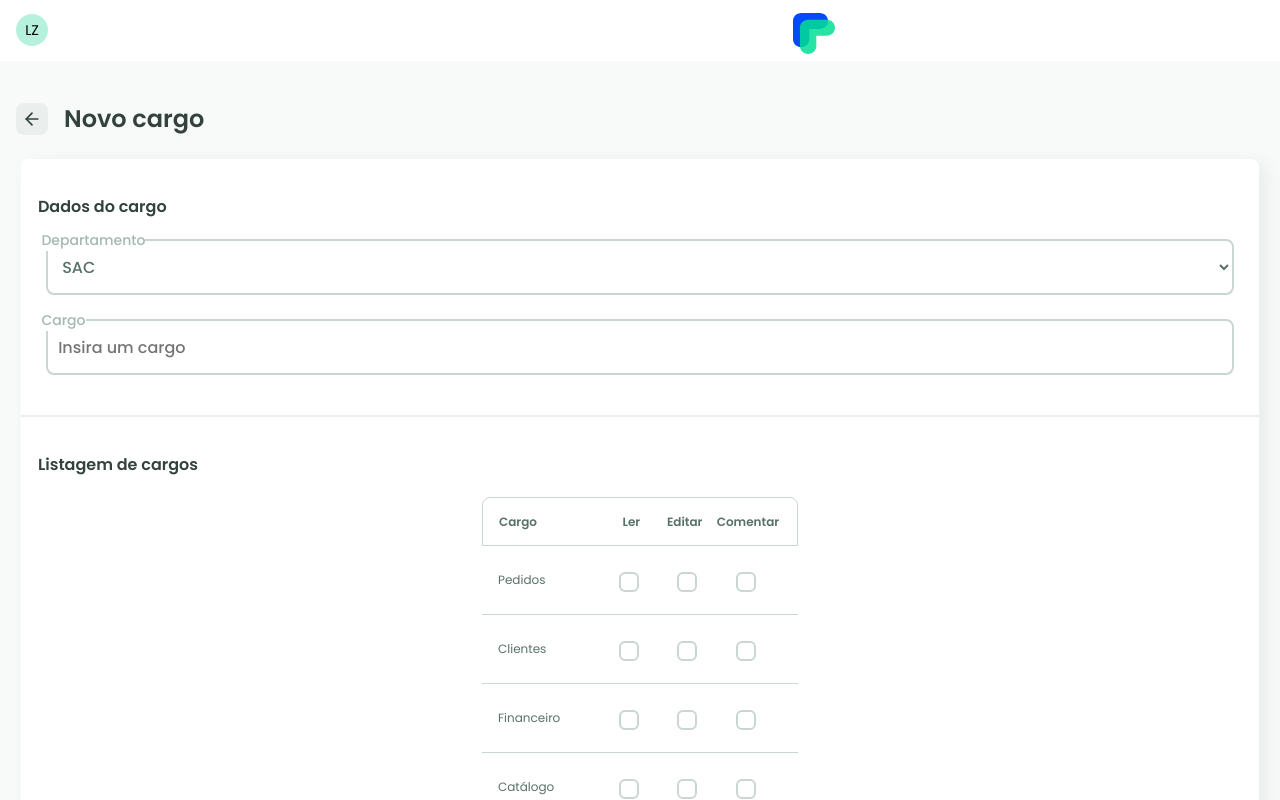
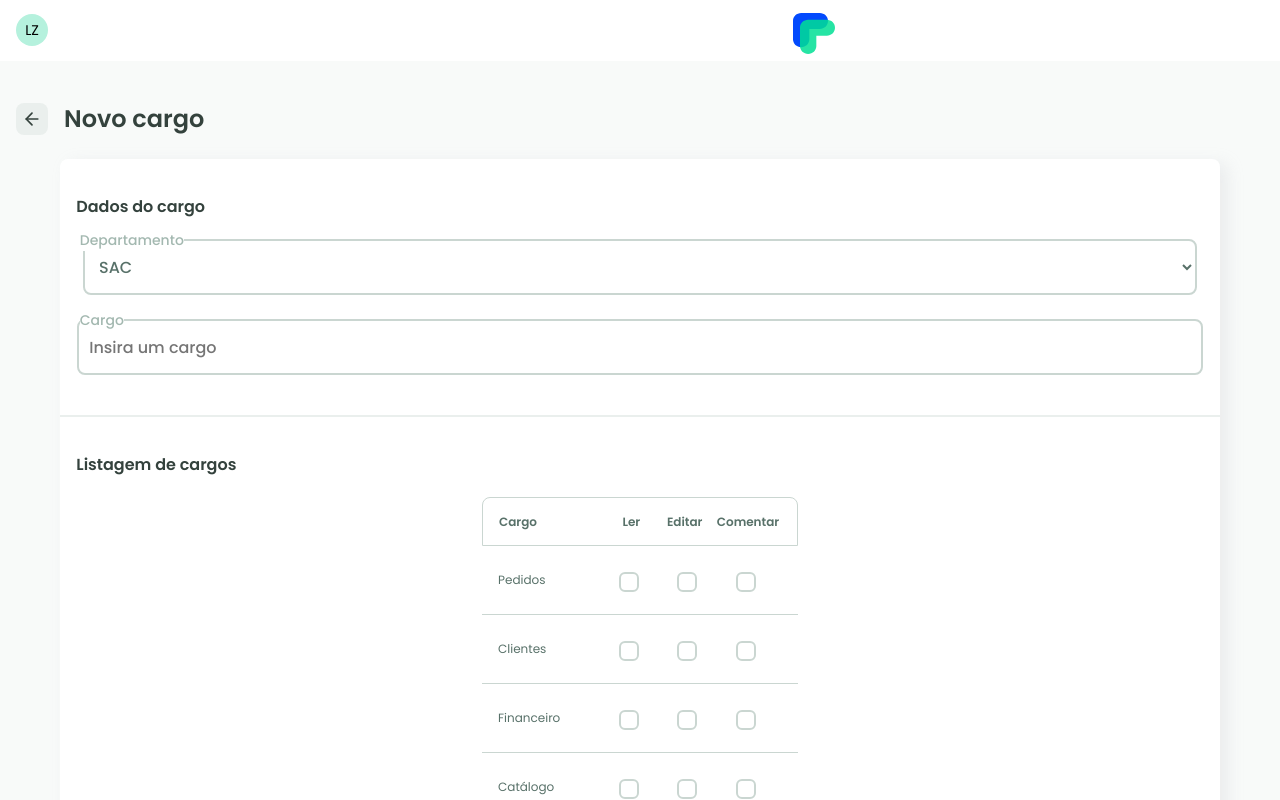
Before and after one commit to FernandoMos92/PedidoPago_test, a Next.js app: page /new-position in a window 1280 px wide. Shown: the top 800 px of the page. Built offline with nearby package versions, Linux system fonts and the light colour scheme.

Commit message:
:sparkles: adjust width body

```diff
--- a/src/pages/new-position/style.module.scss
+++ b/src/pages/new-position/style.module.scss
@@ -47,7 +47,7 @@ $neutralColor5: #587169;
     margin: 0 auto;
     height: fit-content;
     padding: 40px 0px;
-    width: 96.66%;
+    width: 90.66%;
 
     h3 {
       color: $neutralBlack;
@@ -114,7 +114,7 @@ $neutralColor5: #587169;
           position: relative;
           margin: 0px 0px 40px 0px;
           height: 56px;
-          width: 96%;
+          width: 97%;
         }
         p {
           position: absolute;
```
